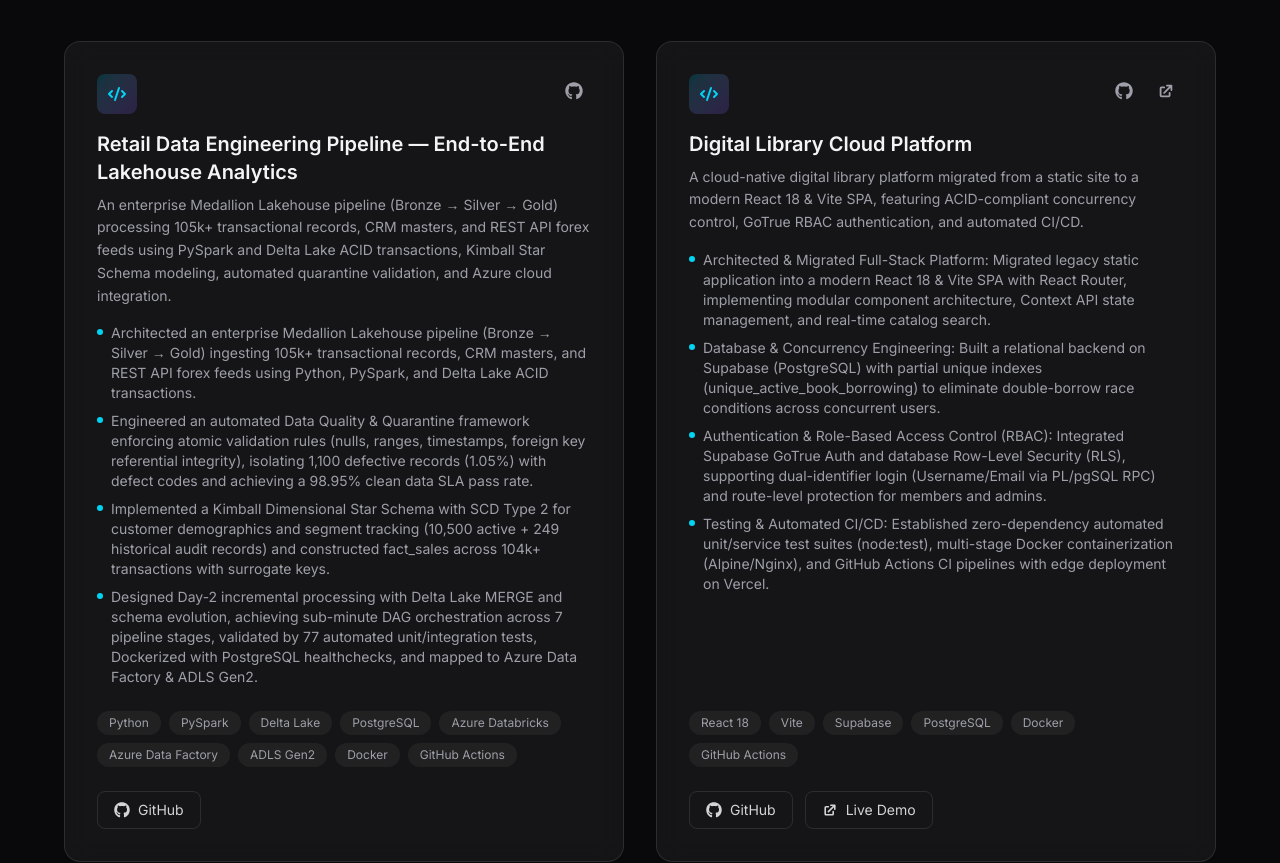
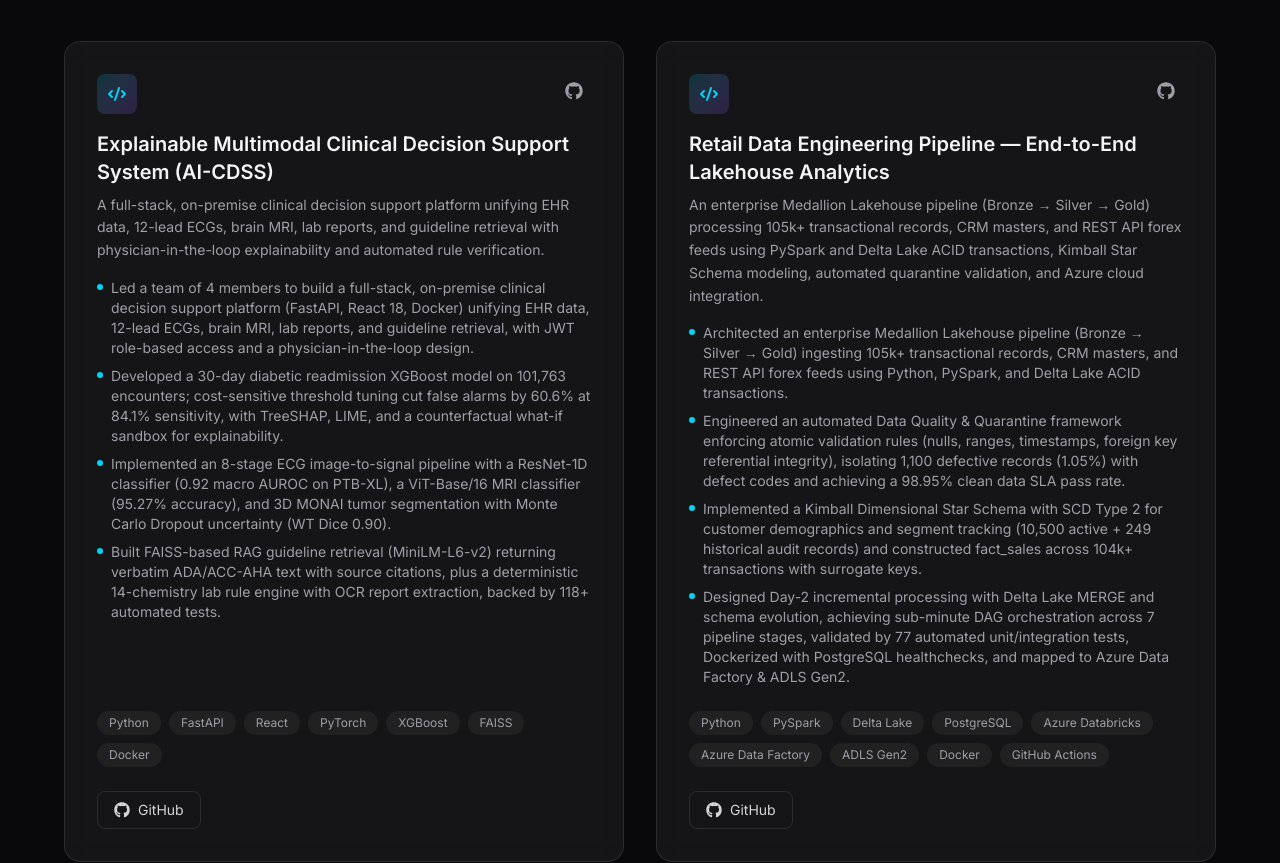
Before and after one commit to Advayaverma/Portfolio, a React (Vite) app: page / in a window 1280 px wide. Shown: the part 2920-3783 px from the top of the page. Built offline with nearby package versions, Linux system fonts and the light colour scheme.

Commit message:
added project AI CDSS

```diff
--- a/src/data/portfolio.ts
+++ b/src/data/portfolio.ts
@@ -71,6 +71,29 @@ export const skills = {
 };
 
 export const projects = [
+  {
+    title: "Explainable Multimodal Clinical Decision Support System (AI-CDSS)",
+    tech: [
+      "Python",
+      "FastAPI",
+      "React",
+      "PyTorch",
+      "XGBoost",
+      "FAISS",
+      "Docker",
+    ],
+    description:
+      "A full-stack, on-premise clinical decision support platform unifying EHR data, 12-lead ECGs, brain MRI, lab reports, and guideline retrieval with physician-in-the-loop explainability and automated rule verification.",
+    highlights: [
+      "Led a team of 4 members to build a full-stack, on-premise clinical decision support platform (FastAPI, React 18, Docker) unifying EHR data, 12-lead ECGs, brain MRI, lab reports, and guideline retrieval, with JWT role-based access and a physician-in-the-loop design.",
+      "Developed a 30-day diabetic readmission XGBoost model on 101,763 encounters; cost-sensitive threshold tuning cut false alarms by 60.6% at 84.1% sensitivity, with TreeSHAP, LIME, and a counterfactual what-if sandbox for explainability.",
+      "Implemented an 8-stage ECG image-to-signal pipeline with a ResNet-1D classifier (0.92 macro AUROC on PTB-XL), a ViT-Base/16 MRI classifier (95.27% accuracy), and 3D MONAI tumor segmentation with Monte Carlo Dropout uncertainty (WT Dice 0.90).",
+      "Built FAISS-based RAG guideline retrieval (MiniLM-L6-v2) returning verbatim ADA/ACC-AHA text with source citations, plus a deterministic 14-chemistry lab rule engine with OCR report extraction, backed by 118+ automated tests.",
+    ],
+    github:
+      "https://github.com/Advayaverma/Multimodal-AI-Clinical-Decision-Support-System-for-Doctors",
+    demo: "",
+  },
   {
     title: "Retail Data Engineering Pipeline — End-to-End Lakehouse Analytics",
     tech: [
```
Also changed, not shown: 1 other file (tests, documents, lock files or other folders).
